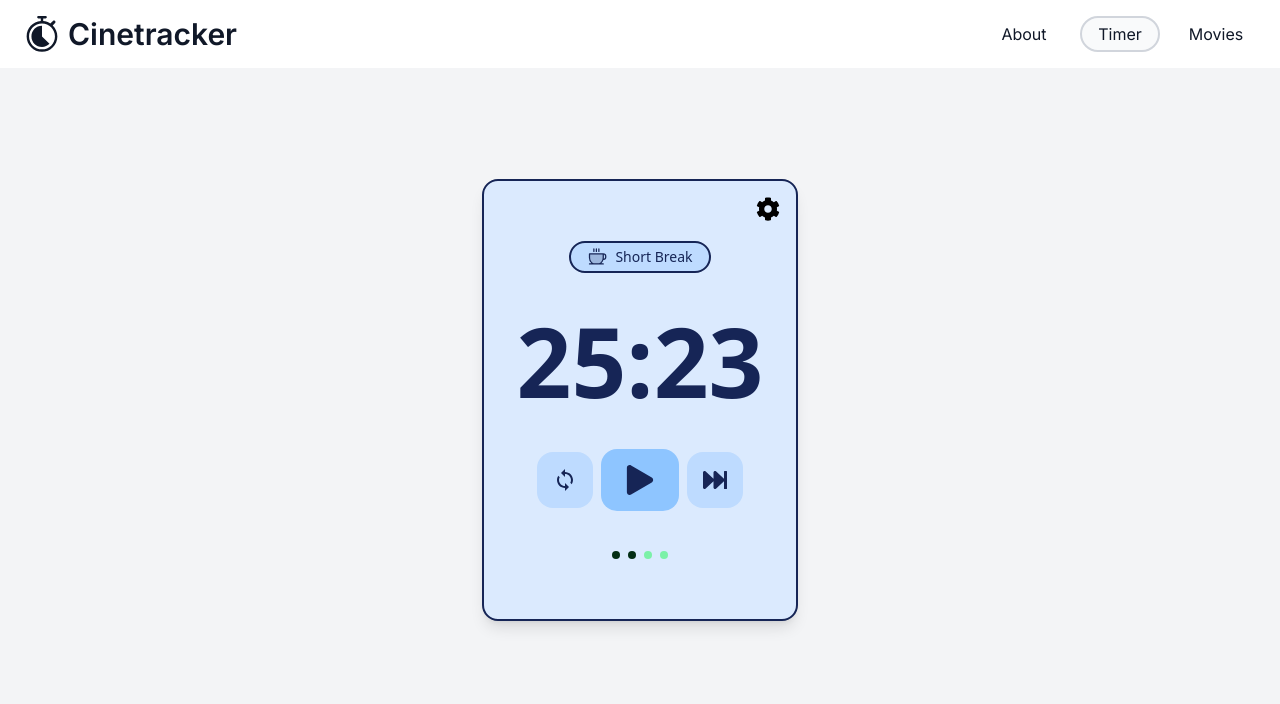
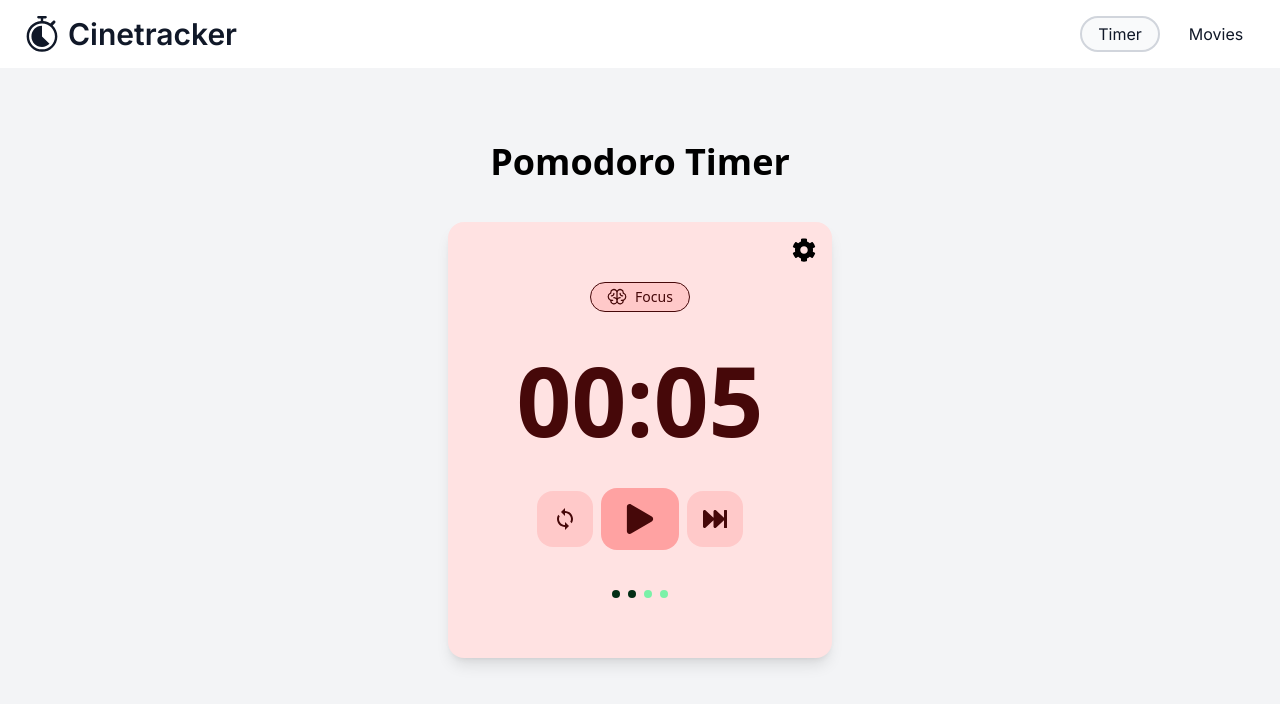
Before and after one commit to JohnPhillipO/cinema-track, a React (Vite) app: page /timer in a window 1280 px wide. Shown: the top 704 px of the page. Built offline with nearby package versions, Linux system fonts and the light colour scheme.

Commit message:
add custom timer hook

```diff
--- a/src/components/Navbar.jsx
+++ b/src/components/Navbar.jsx
@@ -13,7 +13,7 @@ export default function Navbar() {
         <h1 className="font-semibold">Cinetracker</h1>
       </div>
       <nav className="hidden sm:flex sm:items-center sm:justify-center sm:gap-4">
-        <NavLink
+        {/* <NavLink
           to="/about"
           className={({ isActive }) =>
             `rounded-3xl transition-all duration-200 px-3 py-1 w-20 text-center text-gray-900 ${
@@ -24,7 +24,7 @@ export default function Navbar() {
           }
         >
           About
-        </NavLink>
+        </NavLink> */}
         <NavLink
           to="/timer"
           className={({ isActive }) =>
--- a/src/components/PomodoroTimer/Chip.jsx
+++ b/src/components/PomodoroTimer/Chip.jsx
@@ -15,7 +15,7 @@ export default function Chip({ status, children }) {
 
   return (
     <div
-      className={`flex items-center justify-center gap-2 py-1 px-4 rounded-4xl ${statusColor[status]} border-2 w-fit mx-auto`}
+      className={`flex items-center justify-center gap-2 py-1 px-4 rounded-4xl ${statusColor[status]} border-1 w-fit mx-auto`}
     >
       {statusIcon[status]}
       <p className="text-sm font-medium">{children}</p>
--- a/src/components/PomodoroTimer/PomodoroTimer.jsx
+++ b/src/components/PomodoroTimer/PomodoroTimer.jsx
@@ -1,10 +1,23 @@
 import Chip from "./Chip";
-import { FaPlay, FaFastForward, FaCog } from "react-icons/fa";
+import { FaPlay, FaFastForward, FaCog, FaPause } from "react-icons/fa";
 import { MdLoop } from "react-icons/md";
 import { useState } from "react";
+import usePomodoroTimer from "../../hooks/usePomodoroTimer";
 
 export default function PomodoroTimer() {
-  const [status, setStatus] = useState("longBreak");
+  const focusTime = 5;
+  const breakTime = 5;
+  const longBreakTime = 15;
+  // const pomodoros = 2 + 1;
+  const {
+    time,
+    isRunning,
+    startTimer,
+    stopTimer,
+    resetTimer,
+    status,
+    pomodorosCompleted,
+  } = usePomodoroTimer(focusTime, breakTime, longBreakTime, 2);
 
   // Style for buttons
   const statusPlayButtonStyle = {
@@ -31,36 +44,52 @@ export default function PomodoroTimer() {
     longBreak: "bg-blue-100 border-blue-950",
   };
 
+  const textStatus = {
+    active: "Focus",
+    break: "Short Break",
+    longBreak: "Long Break",
+  };
+
+  const formatTime = (time) => {
+    const minutes = Math.floor(time / 60);
+    const seconds = time % 60;
+    return `${minutes.toString().padStart(2, "0")}:${seconds
+      .toString()
+      .padStart(2, "0")}`;
+  };
+
   return (
     <div
-      className={`rounded-2xl px-8 py-15 flex flex-col gap-10 ${statusBackgroundStyle[status]} shadow-lg border-2 relative`}
+      className={`rounded-2xl px-8 py-15 flex flex-col gap-10 ${statusBackgroundStyle[status]} shadow-lg relative w-sm`}
     >
       {/* Open Settings modal button */}
-      <button className="absolute top-4 right-4 cursor-pointer text-2xl hover:scale-105 transition-all duration-300 hover:bg-opacity-80 hover:shadow-lg active:scale-95">
+      <button className="absolute top-4 right-4 cursor-pointer text-2xl hover:scale-105 transition-all duration-300 hover:bg-opacity-80 active:scale-95">
         <FaCog />
       </button>
       {/* Chip to indicate the current status */}
-      <Chip status={status}>Short Break</Chip>
+      <Chip status={status}>{textStatus[status]}</Chip>
       {/* Timer */}
       <h1
         className={`text-8xl font-extrabold w-2.5/6 mx-auto ${statusTimerStyle[status]}`}
       >
-        25:23
+        {formatTime(time)}
       </h1>
       {/* Buttons to start, pause, and reset the timer */}
       <div className="flex items-center justify-center gap-2">
         <button
-          className={`cursor-pointer text-2xl p-4 rounded-2xl ${statusButtonStyle[status]} hover:scale-105 transition-all duration-200 hover:bg-opacity-80 hover:shadow-lg active:scale-95`}
+          className={`cursor-pointer text-2xl p-4 rounded-2xl ${statusButtonStyle[status]} hover:scale-105 transition-all duration-200 hover:bg-opacity-80 active:scale-95`}
+          onClick={resetTimer}
         >
           <MdLoop />
         </button>
         <button
-          className={`cursor-pointer text-3xl py-4 px-6 rounded-2xl ${statusPlayButtonStyle[status]} hover:scale-105 transition-all duration-200 hover:bg-opacity-80 hover:shadow-lg active:scale-95`}
+          className={`cursor-pointer text-3xl py-4 px-6 rounded-2xl ${statusPlayButtonStyle[status]} hover:scale-105 transition-all duration-200 hover:bg-opacity-80 active:scale-95`}
+          onClick={isRunning ? stopTimer : startTimer}
         >
-          <FaPlay />
+          {isRunning ? <FaPause /> : <FaPlay />}
         </button>
         <button
-          className={`cursor-pointer text-2xl p-4 rounded-2xl ${statusButtonStyle[status]} hover:scale-105 transition-all duration-200 hover:bg-opacity-80 hover:shadow-lg active:scale-95`}
+          className={`cursor-pointer text-2xl p-4 rounded-2xl ${statusButtonStyle[status]} hover:scale-105 transition-all duration-200 hover:bg-opacity-80 active:scale-95`}
         >
           <FaFastForward />
         </button>
--- /dev/null
+++ b/src/hooks/usePomodoroTimer.js
@@ -0,0 +1,85 @@
+import { useState, useEffect, useRef } from "react";
+
+export default function usePomodoroTimer(
+  focusTime = 25 * 60,
+  breakTime = 5 * 60,
+  longBreakTime = 15 * 60,
+  pomodoros = 4
+) {
+  const [time, setTime] = useState(focusTime);
+  const [isRunning, setIsRunning] = useState(false);
+  const intervalRef = useRef(null);
+  const [status, setStatus] = useState("active");
+  const [pomodorosCompleted, setPomodorosCompleted] = useState(0);
+  const hasProcessedCompletion = useRef(false);
+
+  useEffect(() => {
+    if (isRunning) {
+      intervalRef.current = setInterval(() => {
+        setTime((prev) => {
+          if (prev <= 0) {
+            clearInterval(intervalRef.current);
+            setIsRunning(false);
+            if (status === "active") {
+              if ((pomodorosCompleted + 1) % pomodoros === 0) {
+                setStatus("longBreak");
+                return longBreakTime;
+              } else {
+                setStatus("break");
+                hasProcessedCompletion.current = false;
+                return breakTime;
+              }
+            } else if (status === "break" && !hasProcessedCompletion.current) {
+              hasProcessedCompletion.current = true;
+              // Add 1 to pomodorosCompleted
+              setPomodorosCompleted((prev) => {
+                const newValue = prev + 1;
+                console.log(newValue);
+                return newValue;
+              });
+              setStatus("active");
+            } else if (status === "longBreak") {
+              setStatus("active");
+              setPomodorosCompleted(0);
+              hasProcessedCompletion.current = false;
+              return focusTime;
+            }
+            return pomodorosCompleted % pomodoros === 0
+              ? focusTime
+              : longBreakTime;
+          }
+          return prev - 1;
+        });
+      }, 1000);
+    }
+    return () => clearInterval(intervalRef.current);
+  }, [isRunning, status]);
+
+  const startTimer = () => {
+    setIsRunning(true);
+  };
+
+  const stopTimer = () => {
+    clearInterval(intervalRef.current);
+    setIsRunning(false);
+  };
+
+  const resetTimer = () => {
+    setTime(focusTime);
+    setStatus("active");
+    setIsRunning(false);
+    setPomodorosCompleted(0);
+    hasProcessedCompletion.current = false;
+    clearInterval(intervalRef.current);
+  };
+
+  return {
+    time,
+    isRunning,
+    startTimer,
+    stopTimer,
+    resetTimer,
+    status,
+    pomodorosCompleted,
+  };
+}
--- a/src/pages/Timer.jsx
+++ b/src/pages/Timer.jsx
@@ -3,6 +3,7 @@ import PomodoroTimer from "../components/PomodoroTimer/PomodoroTimer";
 export default function Timer() {
   return (
     <section className="flex flex-col items-center justify-center h-screen text-center bg-gray-100">
+      <h1 className="text-4xl font-bold mb-10">Pomodoro Timer</h1>
       <PomodoroTimer />
     </section>
   );
```
